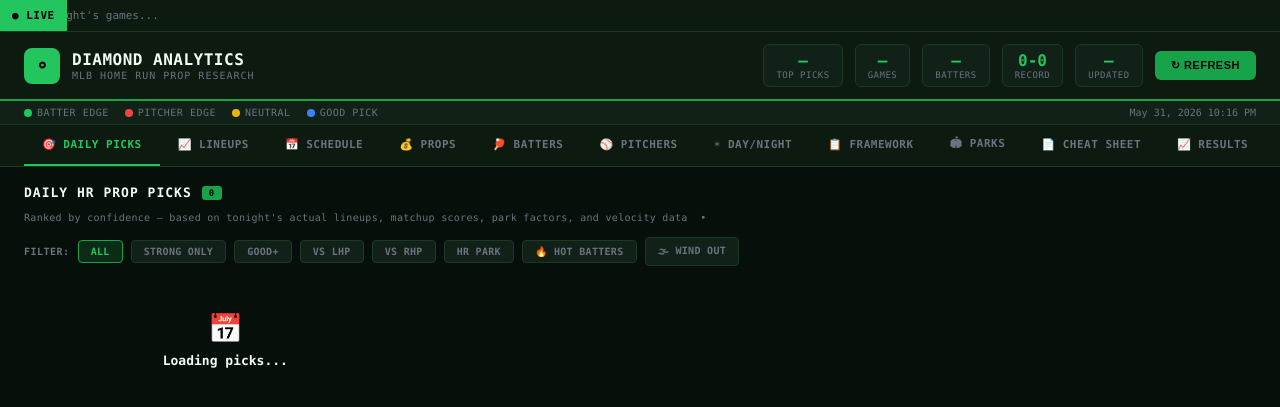
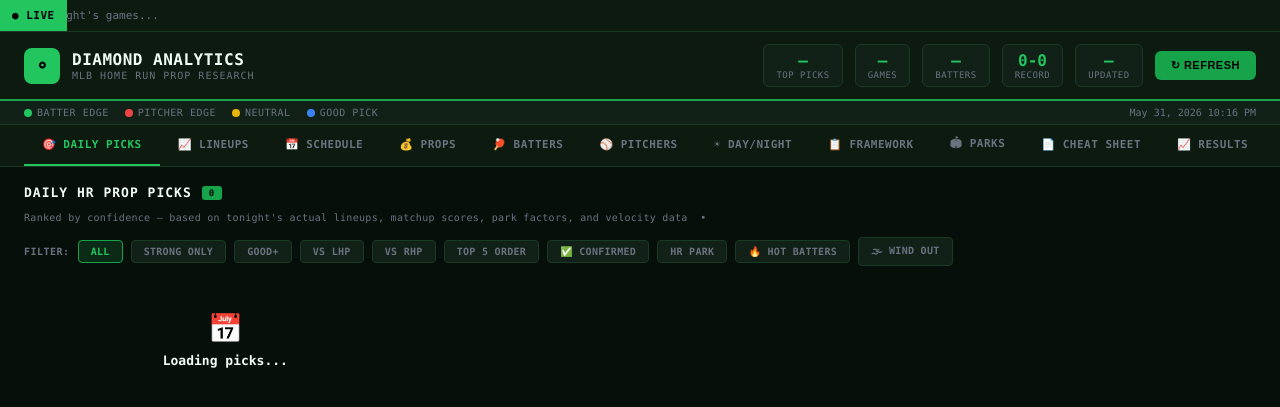
Before and after one commit to olivierjbaptiste/MLB-Prop-Dashboard, a Flask app: page / in a window 1280 px wide. Shown: the top 407 px of the page. Run offline with Flask 3, Linux system fonts and the light colour scheme.

Commit message:
Add Top 5 Order and Confirmed lineup filters

```diff
--- a/dashboard.py
+++ b/dashboard.py
@@ -670,13 +670,17 @@
             team_abb  = TEAM_ABB.get(team_name, team_name[:3].upper())
             players   = team_data.get('players', {})
 
-            # Try batting order first
-            bat_order = team_data.get('batters', [])
+            # Try batting order first — the official 'batters' array is only
+            # populated once the lineup is officially posted, so use it as the
+            # "confirmed" signal.
+            official_order = team_data.get('batters', [])
+            bat_order = official_order
 
             # If no batting order yet try battingOrder from team info
             if not bat_order:
                 bat_order = team_data.get('battingOrder', [])
 
+            confirmed = bool(official_order)
             lineup = []
 
             if bat_order:
@@ -698,6 +702,7 @@
                         stats['name']      = pname
                         stats['position']  = pos
                         stats['order']     = bat_order.index(pid) + 1
+                        stats['confirmed'] = confirmed
                         stats['player_id'] = pid_int
                         stats['headshot']  = get_headshot_url(pname, pid_int)
                         stats['batter_score'] = batter_score(stats)
@@ -727,6 +732,7 @@
                     stats['name']      = pname
                     stats['position']  = pos
                     stats['order']     = int(str(bo)[0]) if bo < 100 else int(bo/100)
+                    stats['confirmed'] = confirmed
                     stats['player_id'] = pid_int
                     stats['headshot']  = get_headshot_url(pname, pid_int)
                     stats['batter_score'] = batter_score(stats)
@@ -919,6 +925,8 @@
                 picks.append({
                     "name":        bat['name'],
                     "team":        bat.get('team',''),
+                    "order":       bat.get('order'),
+                    "confirmed":   bat.get('confirmed', False),
                     "game":        m['game'],
                     "pitcher":     pitcher.get('name',''),
                     "pitcher_hand": pitcher.get('hand','R'),
--- a/templates/index.html
+++ b/templates/index.html
@@ -295,6 +295,8 @@
     <button class="filter-btn" onclick="setFilter('GOOD',this)">Good+</button>
     <button class="filter-btn" onclick="setFilter('vs_lhp',this)">vs LHP</button>
     <button class="filter-btn" onclick="setFilter('vs_rhp',this)">vs RHP</button>
+    <button class="filter-btn" onclick="setFilter('top5',this)">Top 5 Order</button>
+    <button class="filter-btn" onclick="setFilter('confirmed',this)">&#9989; Confirmed</button>
     <button class="filter-btn" onclick="setFilter('park',this)">HR Park</button>
     <button class="filter-btn" onclick="setFilter('hot',this)">&#128293; Hot Batters</button>
     <button class="filter-btn" onclick="setFilter('wind',this)">&#127787; Wind Out</button>
@@ -738,6 +740,8 @@
   if(currentFilter === 'GOOD')   return picks.filter(function(p){ return p.confidence==='STRONG'||p.confidence==='GOOD'; });
   if(currentFilter === 'vs_lhp') return picks.filter(function(p){ return p.pitcher_hand==='L'; });
   if(currentFilter === 'vs_rhp') return picks.filter(function(p){ return p.pitcher_hand==='R'; });
+  if(currentFilter === 'top5')      return picks.filter(function(p){ return p.order!=null && p.order>=1 && p.order<=5; });
+  if(currentFilter === 'confirmed') return picks.filter(function(p){ return p.confirmed===true; });
   if(currentFilter === 'park')   return picks.filter(function(p){ return p.park_friendly===true&&p.park_factor>=1.10; });
   if(currentFilter === 'hot')    return picks.filter(function(p){ return p.form_adj&&p.form_adj>=8; });
   if(currentFilter === 'wind')   return picks.filter(function(p){ return p.weather&&p.weather.wind_score>=1&&!p.weather.dome; });
@@ -834,6 +838,14 @@
       var nhc = pick.near_hr>=8?'var(--green)':pick.near_hr>=5?'var(--gold)':'var(--muted)';
       nearHrHtml = '<span style="color:'+nhc+';font-size:9px;font-weight:700;background:rgba(255,255,255,0.05);padding:1px 6px;border-radius:3px;border:1px solid rgba(255,255,255,0.1)"> &#128308; '+pick.near_hr+' Near HR</span>';
     }
+    var orderHtml = '';
+    if(pick.order != null){
+      orderHtml = ' <span style="color:var(--muted);font-size:9px;font-weight:700;background:rgba(255,255,255,0.05);padding:1px 6px;border-radius:3px;border:1px solid rgba(255,255,255,0.1)">#'+pick.order+' bat</span>';
+    }
+    var projHtml = '';
+    if(pick.confirmed !== true){
+      projHtml = ' <span style="color:var(--gold);font-size:9px;font-weight:700;background:rgba(234,179,8,0.1);padding:1px 6px;border-radius:3px;border:1px solid rgba(234,179,8,0.25)">PROJECTED</span>';
+    }
     html+='<div class="pick-card '+cls+'">'
       +'<div class="pick-header" style="display:flex;gap:10px;align-items:flex-start">'
       +'<div style="display:flex;gap:10px;align-items:center;flex:1">'
@@ -841,11 +853,13 @@
       +'<div><div class="pick-name">'+pick.name+'</div>'
       +'<div class="pick-meta" style="margin-top:3px">'
       +'<span style="color:var(--white);font-weight:700">'+pick.team+'</span>'
+      +orderHtml
       +nearHrHtml
       +' <span style="color:var(--muted)">vs</span> '
       +'<span style="color:var(--white);font-weight:700">'+pick.pitcher+'</span>'
       +' <span style="color:var(--muted)">('+pick.pitcher_hand+'HP)</span>'
       +' <span style="color:var(--muted)">&bull; '+pick.game+'</span>'
+      +projHtml
       +(formHtml?' <span style="background:rgba(34,197,94,0.1);border:1px solid rgba(34,197,94,0.2);padding:1px 5px;border-radius:3px;font-size:9px">'+formHtml+'</span>':'')
       +wxHtml+'</div></div></div>'
       +'<span class="conf-badge '+ccls+'">'+conf+'</span></div>'
```
